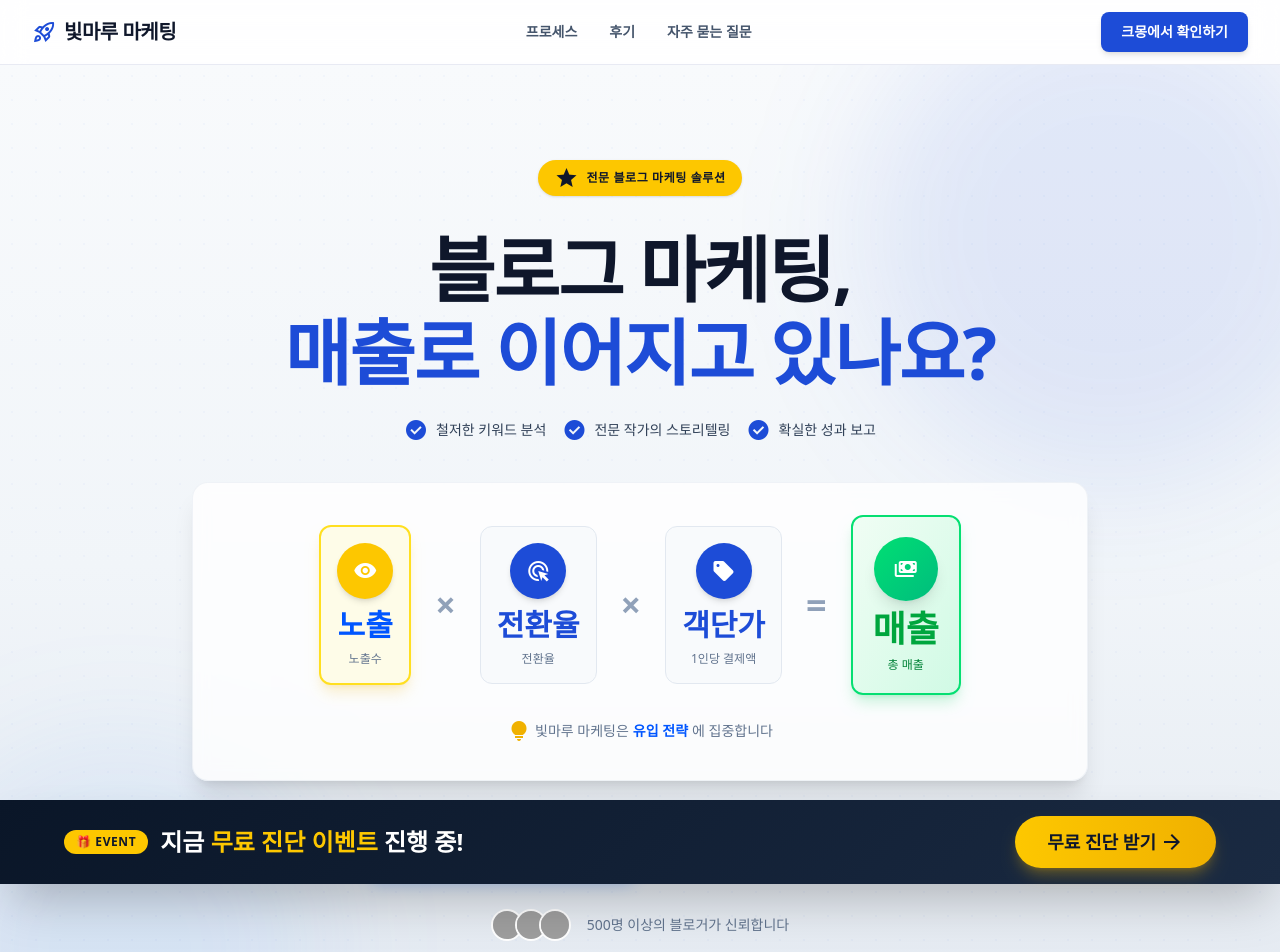
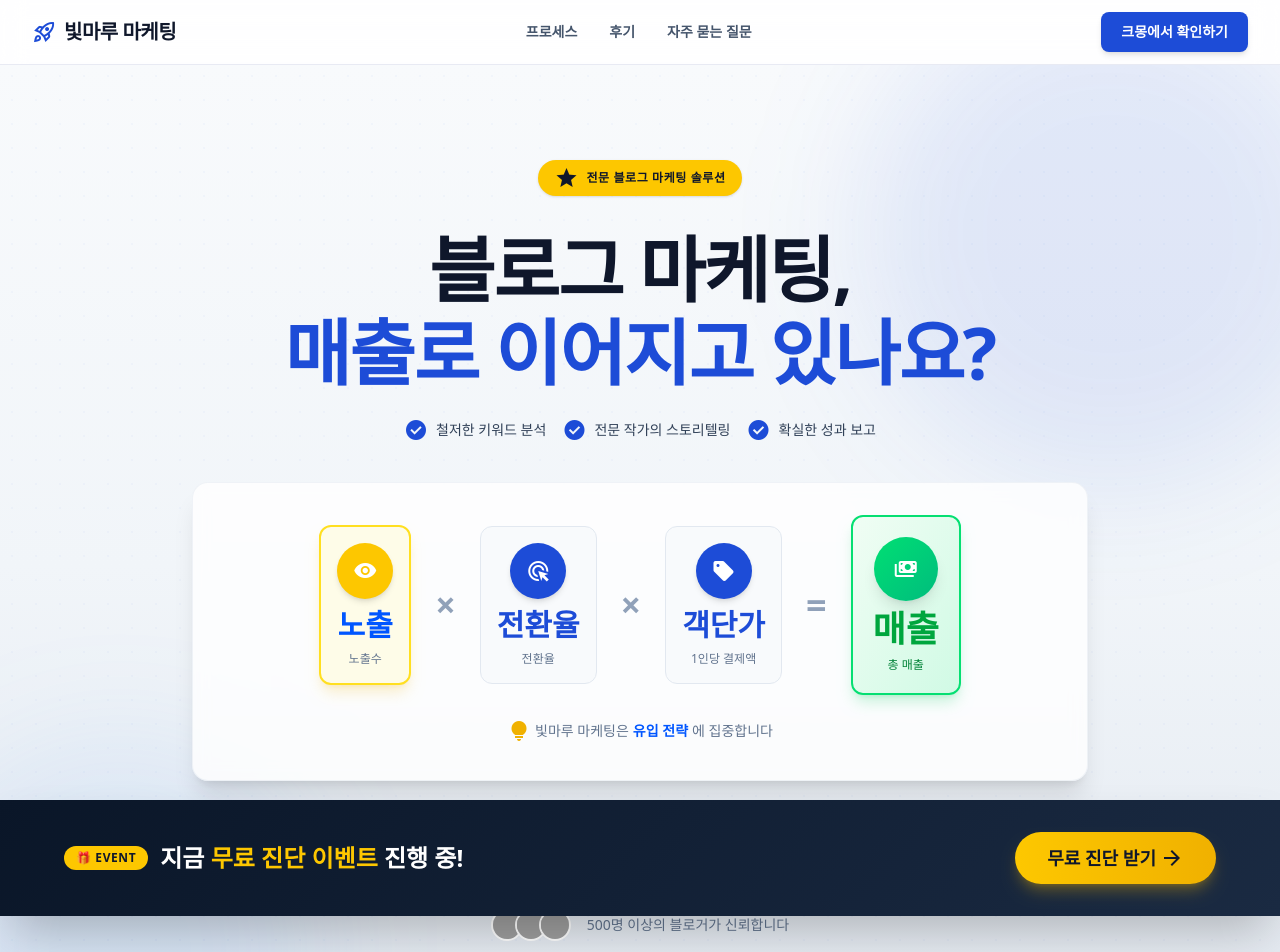
Before and after one commit to seollum/bitmaru-landing, a Next.js app: page / in a window 1280 px wide. Shown: the top 952 px of the page. Built offline with nearby package versions, Linux system fonts and the light colour scheme; grey boxes are pictures that could not be loaded.

Commit message:
style: 하단 CTA 바 높이 2배로 확대

```diff
--- a/src/app/page.tsx
+++ b/src/app/page.tsx
@@ -1381,7 +1381,7 @@ export default function Home() {
       </main>
 
       {/* 하단 고정 CTA 바 */}
-      <div className={`fixed bottom-0 left-0 right-0 z-50 text-white py-4 px-4 shadow-2xl cta-bar ${ctaVisible ? "visible" : ""}`} style={{ background: 'linear-gradient(135deg, #0a1628 0%, #1a2a42 100%)' }}>
+      <div className={`fixed bottom-0 left-0 right-0 z-50 text-white py-8 px-4 shadow-2xl cta-bar ${ctaVisible ? "visible" : ""}`} style={{ background: 'linear-gradient(135deg, #0a1628 0%, #1a2a42 100%)' }}>
         <div className="max-w-6xl mx-auto flex flex-col sm:flex-row items-center justify-between gap-4">
           <div className="flex items-center gap-3 text-center sm:text-left">
             <span className="hidden sm:inline-flex items-center justify-center px-3 py-1 rounded-full bg-yellow-400 text-slate-900 text-xs font-black uppercase tracking-wider animate-pulse">
```
